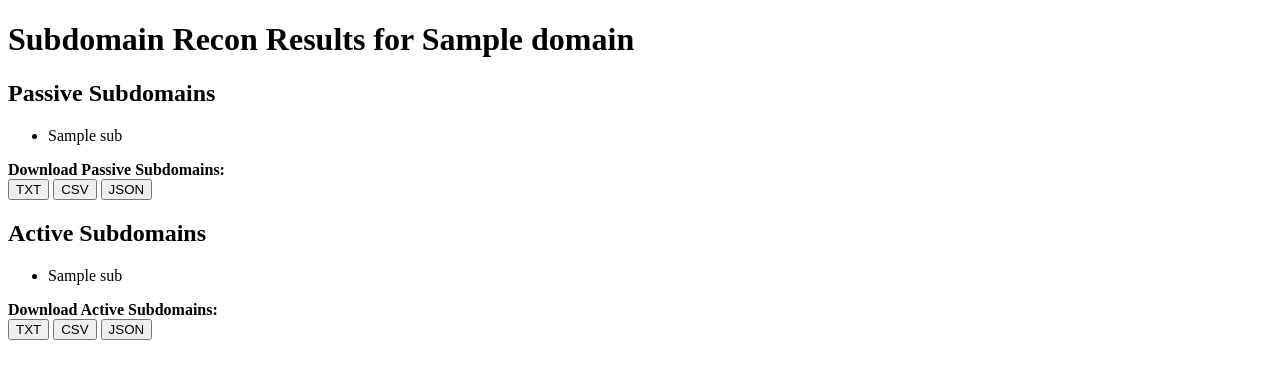
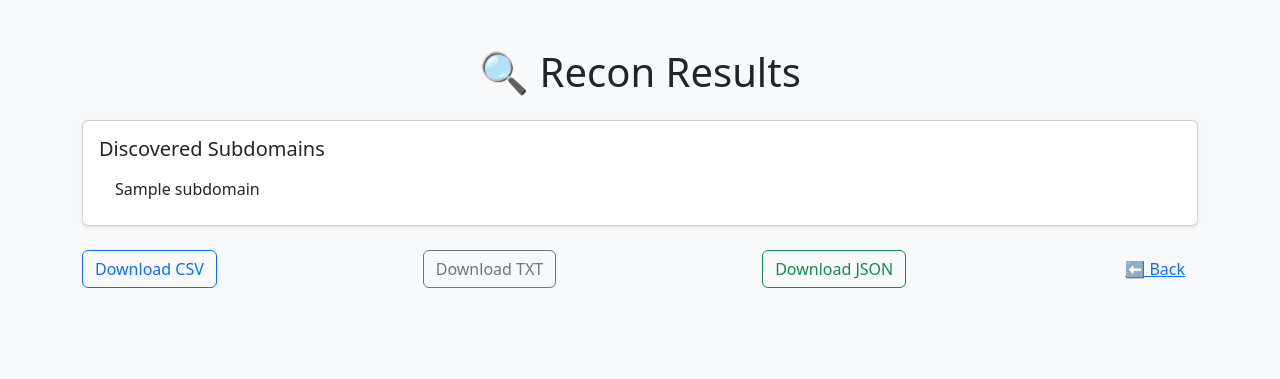
Before and after one commit to Ibrahim227/ReconCraft, a Flask app: template templates/results.html in a window 1280 px wide. Shown: the top 379 px of the page. Run offline with Flask 3, Linux system fonts and the light colour scheme; the template is opened without the code that fills it: most values are stand-ins (such as "Sample title", 1, 10 or a date in 2020); some libraries are stand-ins or nearby versions.

Commit message:
update results: display results after subdommains enumeration

```diff
--- a/templates/results.html
+++ b/templates/results.html
@@ -1,66 +1,34 @@
-<!-- templates/results.html -->
 <!DOCTYPE html>
 <html lang="en">
 <head>
     <meta charset="UTF-8">
-    <title>Recon Results for {{ domain }}</title>
-    <script>
-        function downloadSubdomains(format, type) {
-            const data = {
-                domain: "{{ domain }}",
-                subdomains: type === 'passive' ? {{ passive|tojson }} : {{ active|tojson }},
-                format: format
-            };
+    <title>Recon Results</title>
+    <link href="https://cdn.jsdelivr.net/npm/bootstrap@5.3.0/dist/css/bootstrap.min.css" rel="stylesheet">
+</head>
+<body class="bg-light">
+    <div class="container py-5">
+        <h1 class="mb-4 text-center">🔍 Recon Results</h1>
 
-            fetch('/download', {
-                method: 'POST',
-                headers: {
-                    'Content-Type': 'application/json'
-                },
-                body: JSON.stringify(data)
-            }).then(response => {
-                return response.blob();
-            }).then(blob => {
-                const url = window.URL.createObjectURL(blob);
-                const a = document.createElement('a');
-                a.href = url;
-                a.download = `${data.domain}_${type}_subdomains.${format}`;
-                document.body.appendChild(a);
-                a.click();
-                a.remove();
-            });
-        }
-    </script>
-</head>
-<body>
-    <h1>Subdomain Recon Results for {{ domain }}</h1>
+        <div class="card shadow-sm mb-4">
+            <div class="card-body">
+                <h5 class="card-title">Discovered Subdomains</h5>
+                <ul class="list-group list-group-flush">
+                    {% for subdomain in subdomains %}
+                        <li class="list-group-item">{{ subdomain }}</li>
+                    {% endfor %}
+                </ul>
+            </div>
+        </div>
 
-    <h2>Passive Subdomains</h2>
-    <ul>
-        {% for sub in passive %}
-            <li>{{ sub }}</li>
-        {% endfor %}
-    </ul>
-
-    <div>
-        <strong>Download Passive Subdomains:</strong><br>
-        <button onclick="downloadSubdomains('txt', 'passive')">TXT</button>
-        <button onclick="downloadSubdomains('csv', 'passive')">CSV</button>
-        <button onclick="downloadSubdomains('json', 'passive')">JSON</button>
+        <div class="d-flex justify-content-between">
+            <a href="{{ url_for('download', format='csv') }}" class="btn btn-outline-primary">Download CSV</a>
+            <a href="{{ url_for('download', format='txt') }}" class="btn btn-outline-secondary">Download TXT</a>
+            <a href="{{ url_for('download', format='json') }}" class="btn btn-outline-success">Download JSON</a>
+            <a href="{{ url_for('index') }}" class="btn btn-link">⬅ Back</a>
+        </div>
     </div>
 
-    <h2>Active Subdomains</h2>
-    <ul>
-        {% for sub in active %}
-            <li>{{ sub }}</li>
-        {% endfor %}
-    </ul>
-
-    <div>
-        <strong>Download Active Subdomains:</strong><br>
-        <button onclick="downloadSubdomains('txt', 'active')">TXT</button>
-        <button onclick="downloadSubdomains('csv', 'active')">CSV</button>
-        <button onclick="downloadSubdomains('json', 'active')">JSON</button>
-    </div>
+    <script src="https://cdn.jsdelivr.net/npm/@popperjs/core@2.11.8/dist/umd/popper.min.js"></script>
+    <script src="https://cdn.jsdelivr.net/npm/bootstrap@5.3.0/dist/js/bootstrap.min.js"></script>
 </body>
 </html>
```
